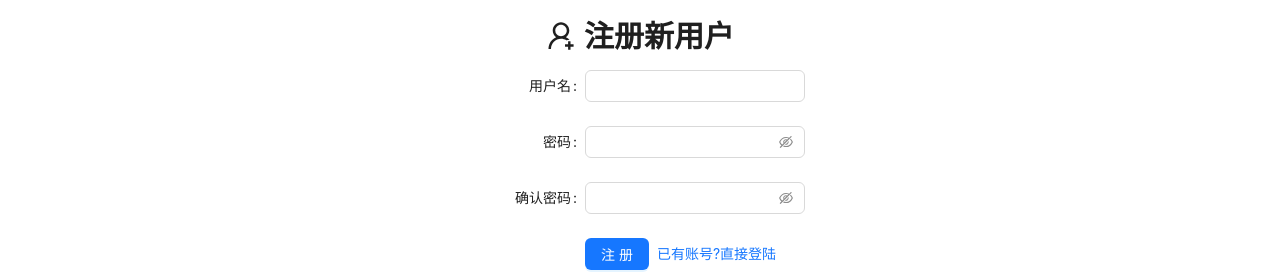
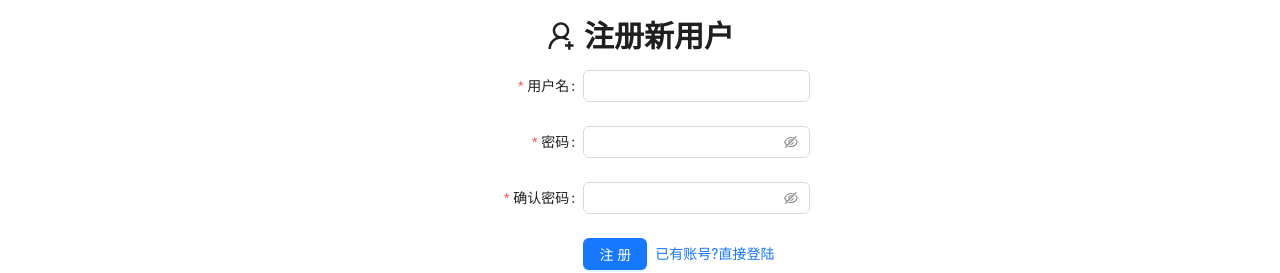
Before and after one commit to wenrenfangge/ask-star-web, a React (Create React App) app: page /register in a window 1280 px wide. Shown: the part 254-527 px from the top of the page. Built offline with nearby package versions, Linux system fonts and the light colour scheme.

Commit message:
feat: 登录注册添加表单验证

```diff
--- a/src/pages/Login.tsx
+++ b/src/pages/Login.tsx
@@ -68,16 +68,20 @@ const Login: FunctionComponent = () => {
           <Form.Item
             name="username"
             label="用户名"
-            rules={[{ required: true, message: '请输入用户名' }]}
+            rules={[
+              { required: true, message: '请输入用户名' },
+              { type: 'string', min: 5, max: 20, message: '用户名长度在5到20之间' },
+              { pattern: /^[a-zA-Z0-9_-]+$/, message: '用户名只能包含字母、数字、下划线、中划线' },
+            ]}
           >
-            <Input placeholder="用户名" />
+            <Input placeholder="请输入用户名" />
           </Form.Item>
           <Form.Item
             name="password"
             label="密码"
             rules={[{ required: true, message: '请输入密码' }]}
           >
-            <Input.Password placeholder="密码" />
+            <Input.Password placeholder="请输入密码" />
           </Form.Item>
           <Form.Item wrapperCol={{ offset: 6, span: 18 }} name={'remember'} valuePropName="checked">
             <Checkbox>记住我</Checkbox>
--- a/src/pages/Register.tsx
+++ b/src/pages/Register.tsx
@@ -33,15 +33,43 @@ const Register: FunctionComponent = () => {
           onFinish={onFinish}
           onFinishFailed={onFinishFailed}
         >
-          <Form.Item label="用户名" name="username">
+          <Form.Item
+            label="用户名"
+            name="username"
+            rules={[
+              { required: true, message: '请输入用户名' },
+              { type: 'string', min: 5, max: 20, message: '用户名长度在5到20之间' },
+              { pattern: /^[a-zA-Z0-9_-]+$/, message: '用户名只能包含字母、数字、下划线、中划线' },
+            ]}
+          >
             <Input />
           </Form.Item>
 
-          <Form.Item label="密码" name="password">
+          <Form.Item
+            label="密码"
+            name="password"
+            rules={[{ required: true, message: '请输入密码' }]}
+          >
             <Input.Password />
           </Form.Item>
 
-          <Form.Item label="确认密码" name="confirmPassword">
+          <Form.Item
+            label="确认密码"
+            name="confirmPassword"
+            dependencies={['password']}
+            rules={[
+              { required: true, message: '请再次输入密码' },
+              // 校验两次输入的密码是否一致
+              ({ getFieldValue }) => ({
+                validator(_, value) {
+                  if (!value || getFieldValue('password') === value) {
+                    return Promise.resolve()
+                  }
+                  return Promise.reject(new Error('两次输入的密码不一致'))
+                },
+              }),
+            ]}
+          >
             <Input.Password />
           </Form.Item>
 
```
